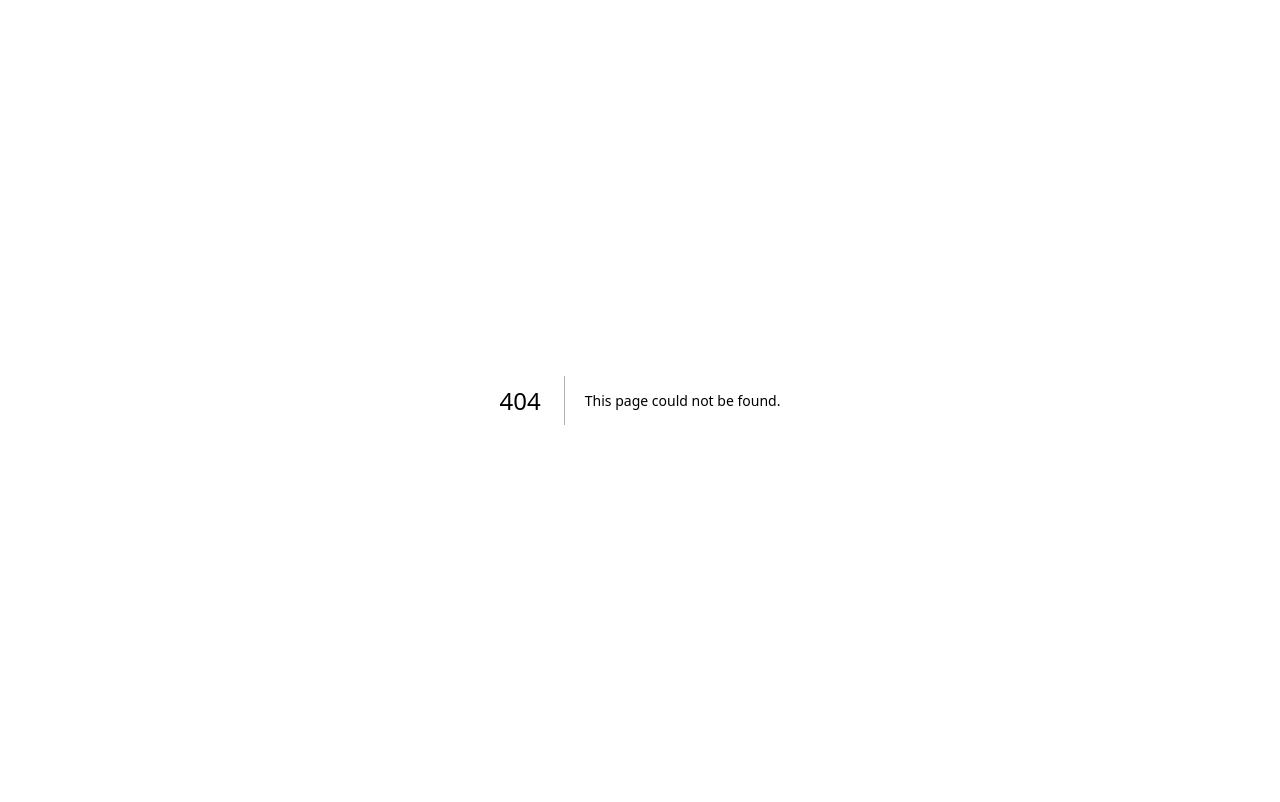
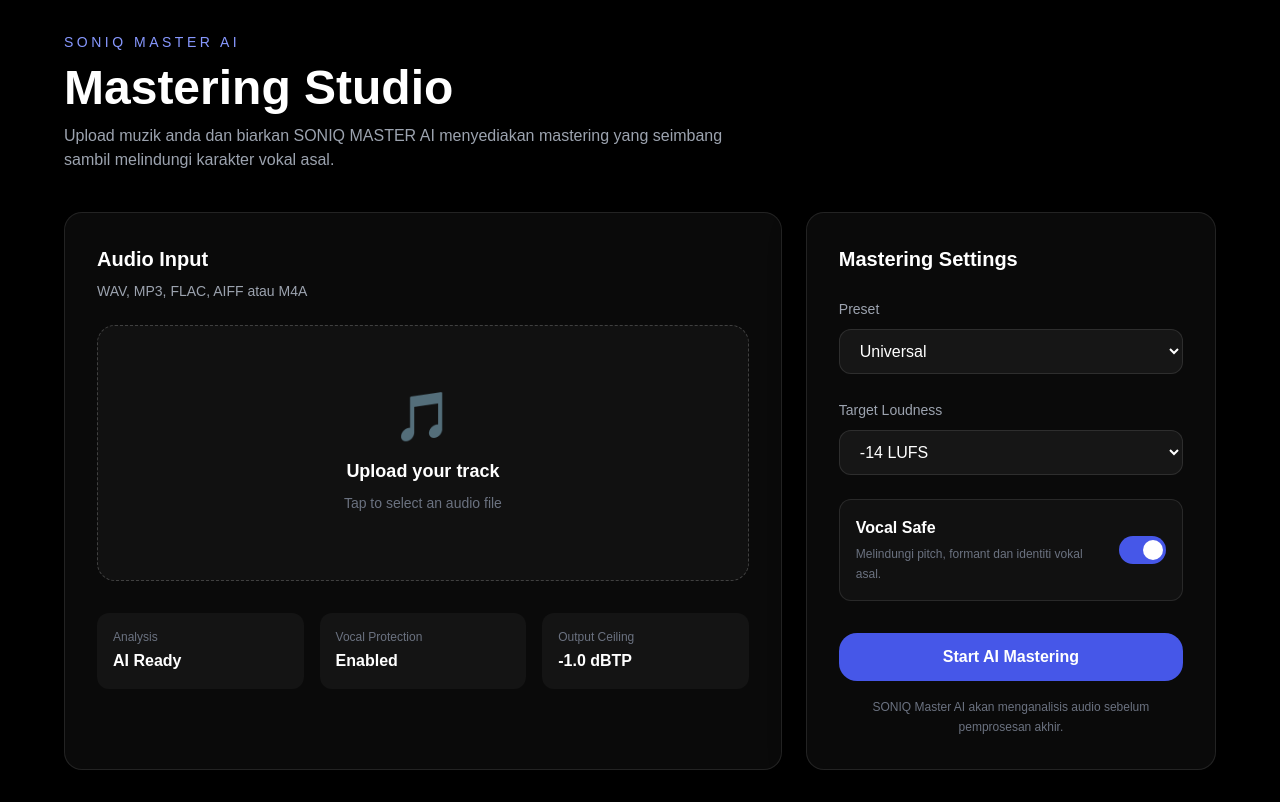
Before and after one commit to semulabangkit1985-ctrl/bp-ai-music-studio, a Next.js app in the folder web/: page /studio in a window 1280 px wide. Before the commit this address had no page. Built offline with nearby package versions, Linux system fonts and the light colour scheme.

Commit message:
Create page.tsx

```diff
--- /dev/null
+++ b/web/app/studio/page.tsx
@@ -0,0 +1,236 @@
+"use client";
+
+import { useState } from "react";
+
+const presets = [
+  "Universal",
+  "Fire",
+  "Clarity",
+  "Tape",
+  "Natural",
+  "Spatial",
+  "Cinematic",
+  "Punch",
+];
+
+export default function StudioPage() {
+  const [fileName, setFileName] = useState("");
+  const [preset, setPreset] = useState("Universal");
+  const [targetLufs, setTargetLufs] = useState("-14");
+  const [vocalSafe, setVocalSafe] = useState(true);
+  const [status, setStatus] = useState("");
+
+  function handleFileChange(
+    event: React.ChangeEvent<HTMLInputElement>
+  ) {
+    const file = event.target.files?.[0];
+
+    if (!file) {
+      return;
+    }
+
+    setFileName(file.name);
+    setStatus("Audio selected. Ready for analysis.");
+  }
+
+  function handleMaster() {
+    if (!fileName) {
+      setStatus("Please select an audio file first.");
+      return;
+    }
+
+    setStatus(
+      `Mastering ready • ${preset} • ${targetLufs} LUFS`
+    );
+  }
+
+  return (
+    <main className="min-h-screen bg-black px-5 py-8 text-white sm:px-8">
+      <div className="mx-auto max-w-6xl">
+        <header className="mb-10 flex flex-col gap-3">
+          <p className="text-sm font-medium uppercase tracking-[0.25em] text-sonic-400">
+            SONIQ MASTER AI
+          </p>
+
+          <h1 className="text-3xl font-bold sm:text-5xl">
+            Mastering Studio
+          </h1>
+
+          <p className="max-w-2xl text-gray-400">
+            Upload muzik anda dan biarkan SONIQ MASTER AI
+            menyediakan mastering yang seimbang sambil
+            melindungi karakter vokal asal.
+          </p>
+        </header>
+
+        <div className="grid gap-6 lg:grid-cols-[1.4fr_0.8fr]">
+          <section className="sonic-card p-6 sm:p-8">
+            <div className="mb-6">
+              <h2 className="text-xl font-semibold">
+                Audio Input
+              </h2>
+
+              <p className="mt-2 text-sm text-gray-400">
+                WAV, MP3, FLAC, AIFF atau M4A
+              </p>
+            </div>
+
+            <label className="flex min-h-64 cursor-pointer flex-col items-center justify-center rounded-sonic border border-dashed border-white/20 bg-white/[0.03] p-8 text-center transition hover:bg-white/[0.06]">
+              <div className="mb-4 text-5xl">
+                🎵
+              </div>
+
+              <span className="text-lg font-semibold">
+                {fileName || "Upload your track"}
+              </span>
+
+              <span className="mt-2 text-sm text-gray-500">
+                Tap to select an audio file
+              </span>
+
+              <input
+                type="file"
+                accept=".wav,.mp3,.flac,.aiff,.aif,.m4a,audio/*"
+                onChange={handleFileChange}
+                className="hidden"
+              />
+            </label>
+
+            {status && (
+              <div className="mt-5 rounded-xl border border-white/10 bg-white/[0.03] px-4 py-3 text-sm text-gray-300">
+                {status}
+              </div>
+            )}
+
+            <div className="mt-8 grid gap-4 sm:grid-cols-3">
+              <div className="rounded-xl bg-white/[0.04] p-4">
+                <p className="text-xs text-gray-500">
+                  Analysis
+                </p>
+                <p className="mt-1 font-semibold">
+                  AI Ready
+                </p>
+              </div>
+
+              <div className="rounded-xl bg-white/[0.04] p-4">
+                <p className="text-xs text-gray-500">
+                  Vocal Protection
+                </p>
+                <p className="mt-1 font-semibold">
+                  {vocalSafe ? "Enabled" : "Disabled"}
+                </p>
+              </div>
+
+              <div className="rounded-xl bg-white/[0.04] p-4">
+                <p className="text-xs text-gray-500">
+                  Output Ceiling
+                </p>
+                <p className="mt-1 font-semibold">
+                  -1.0 dBTP
+                </p>
+              </div>
+            </div>
+          </section>
+
+          <aside className="sonic-card p-6 sm:p-8">
+            <h2 className="text-xl font-semibold">
+              Mastering Settings
+            </h2>
+
+            <div className="mt-6">
+              <label className="text-sm text-gray-400">
+                Preset
+              </label>
+
+              <select
+                value={preset}
+                onChange={(event) =>
+                  setPreset(event.target.value)
+                }
+                className="mt-2 w-full rounded-xl border border-white/10 bg-white/[0.05] px-4 py-3 outline-none focus:border-sonic-400"
+              >
+                {presets.map((item) => (
+                  <option
+                    key={item}
+                    value={item}
+                    className="bg-black"
+                  >
+                    {item}
+                  </option>
+                ))}
+              </select>
+            </div>
+
+            <div className="mt-6">
+              <label className="text-sm text-gray-400">
+                Target Loudness
+              </label>
+
+              <select
+                value={targetLufs}
+                onChange={(event) =>
+                  setTargetLufs(event.target.value)
+                }
+                className="mt-2 w-full rounded-xl border border-white/10 bg-white/[0.05] px-4 py-3 outline-none focus:border-sonic-400"
+              >
+                <option value="-16">-16 LUFS</option>
+                <option value="-14">-14 LUFS</option>
+                <option value="-12">-12 LUFS</option>
+                <option value="-10">-10 LUFS</option>
+              </select>
+            </div>
+
+            <div className="mt-6 rounded-xl border border-white/10 bg-white/[0.03] p-4">
+              <div className="flex items-center justify-between gap-4">
+                <div>
+                  <p className="font-semibold">
+                    Vocal Safe
+                  </p>
+
+                  <p className="mt-1 text-xs leading-5 text-gray-500">
+                    Melindungi pitch, formant dan identiti
+                    vokal asal.
+                  </p>
+                </div>
+
+                <button
+                  type="button"
+                  onClick={() =>
+                    setVocalSafe(!vocalSafe)
+                  }
+                  aria-pressed={vocalSafe}
+                  className={`h-7 w-12 rounded-full p-1 transition ${
+                    vocalSafe
+                      ? "bg-sonic-600"
+                      : "bg-white/20"
+                  }`}
+                >
+                  <span
+                    className={`block h-5 w-5 rounded-full bg-white transition ${
+                      vocalSafe
+                        ? "translate-x-5"
+                        : "translate-x-0"
+                    }`}
+                  />
+                </button>
+              </div>
+            </div>
+
+            <button
+              type="button"
+              onClick={handleMaster}
+              className="sonic-button mt-8 w-full"
+            >
+              Start AI Mastering
+            </button>
+
+            <p className="mt-4 text-center text-xs leading-5 text-gray-500">
+              SONIQ Master AI akan menganalisis audio
+              sebelum pemprosesan akhir.
+            </p>
+          </aside>
+        </div>
+      </div>
+    </main>
+  );
+}
```
